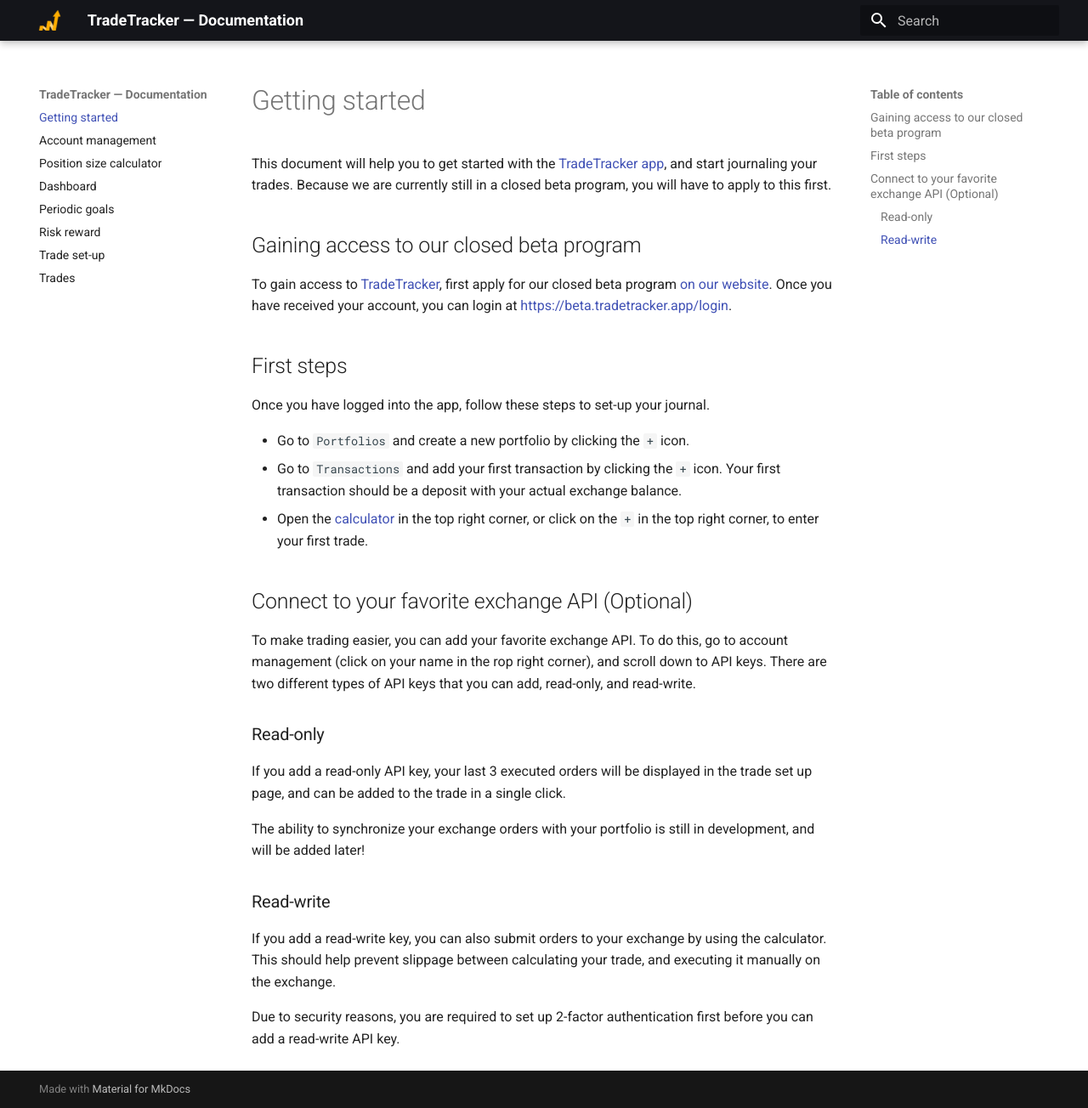
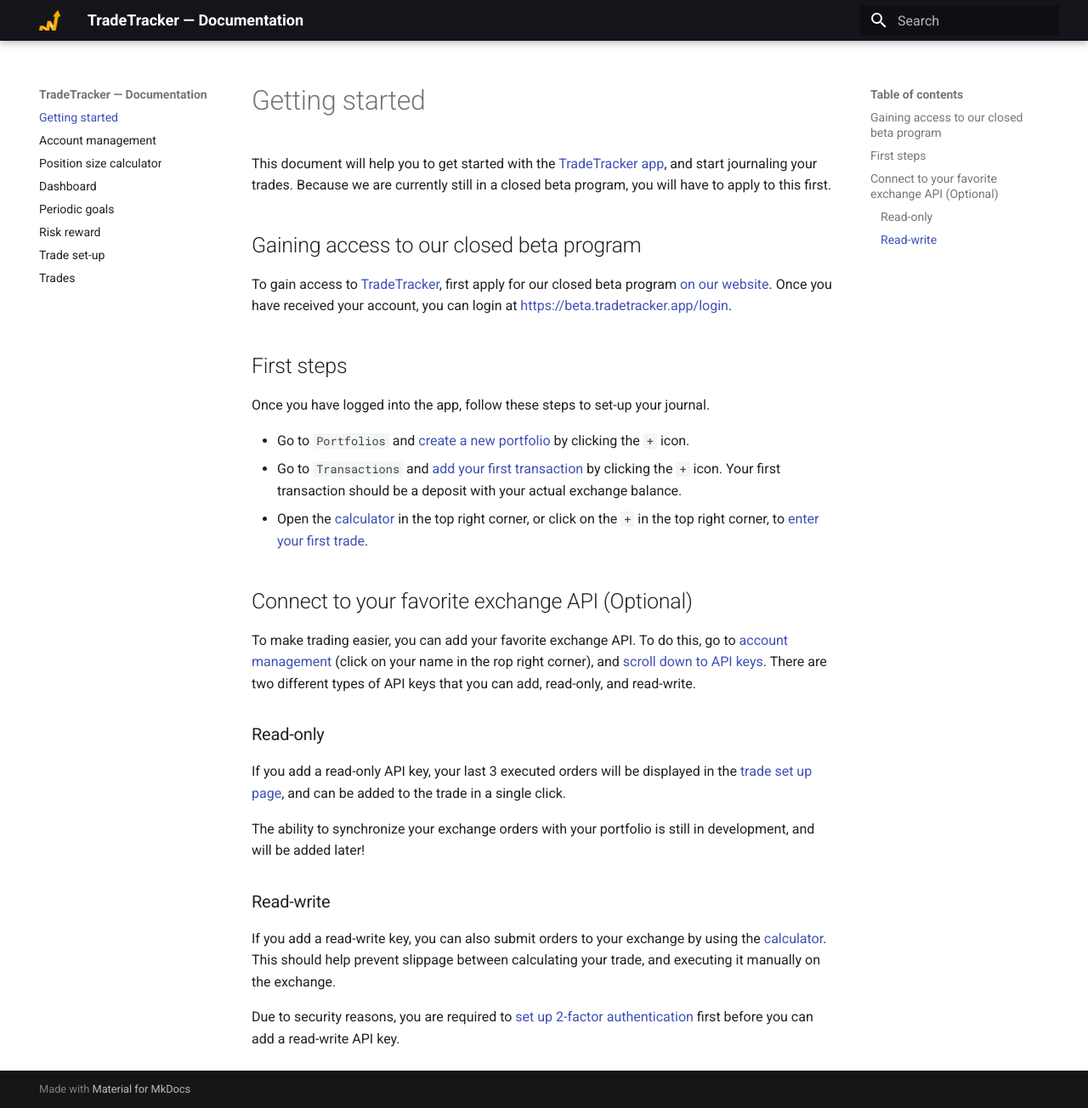
Before and after one commit to TradeTracker/docs, an MkDocs documentation site: the page built from docs/index.md, in a window 1280 px wide and 1304 px high. Shown: the whole window at 85% size. Built offline with MkDocs 1.6.1 and Material for MkDocs 9.7.7, drawn with Linux system fonts in a browser that asks for light colours; some of the changed lines change nothing that is shown.

Commit message:
Update index.md

```diff
--- a/docs/index.md
+++ b/docs/index.md
@@ -12,23 +12,23 @@
 
 Once you have logged into the app, follow these steps to set-up your journal.
 
-  * Go to `Portfolios` and create a new portfolio by clicking the `+` icon.
-  * Go to `Transactions` and add your first transaction by clicking the `+` icon. Your first transaction should be a deposit with your actual exchange balance.
-  * Open the [calculator](/calculator) in the top right corner, or click on the `+` in the top right corner, to enter your first trade.
+  * Go to `Portfolios` and [create a new portfolio](/portfolios) by clicking the `+` icon.
+  * Go to `Transactions` and [add your first transaction](/transactions) by clicking the `+` icon. Your first transaction should be a deposit with your actual exchange balance.
+  * Open the [calculator](/calculator) in the top right corner, or click on the `+` in the top right corner, to [enter your first trade](/trade-setup).
 
 ## Connect to your favorite exchange API (Optional)
 
-To make trading easier, you can add your favorite exchange API. To do this, go to account management (click on your name in the rop right corner), and scroll down to API keys.
+To make trading easier, you can add your favorite exchange API. To do this, go to [account management](/account-management) (click on your name in the rop right corner), and [scroll down to API keys](/account-management#api-keys).
 There are two different types of API keys that you can add, read-only, and read-write.
 
 ### Read-only
 
-If you add a read-only API key, your last 3 executed orders will be displayed in the trade set up page, and can be added to the trade in a single click.
+If you add a read-only API key, your last 3 executed orders will be displayed in the [trade set up page](/trade-setup), and can be added to the trade in a single click.
 
 The ability to synchronize your exchange orders with your portfolio is still in development, and will be added later!
 
 ### Read-write
 
-If you add a read-write key, you can also submit orders to your exchange by using the calculator. This should help prevent slippage between calculating your trade, and executing it manually on the exchange.
+If you add a read-write key, you can also submit orders to your exchange by using the [calculator](/calculator). This should help prevent slippage between calculating your trade, and executing it manually on the exchange.
 
-Due to security reasons, you are required to set up 2-factor authentication first before you can add a read-write API key.
+Due to security reasons, you are required to [set up 2-factor authentication](/account-management#two-factor-authentication) first before you can add a read-write API key.
```
